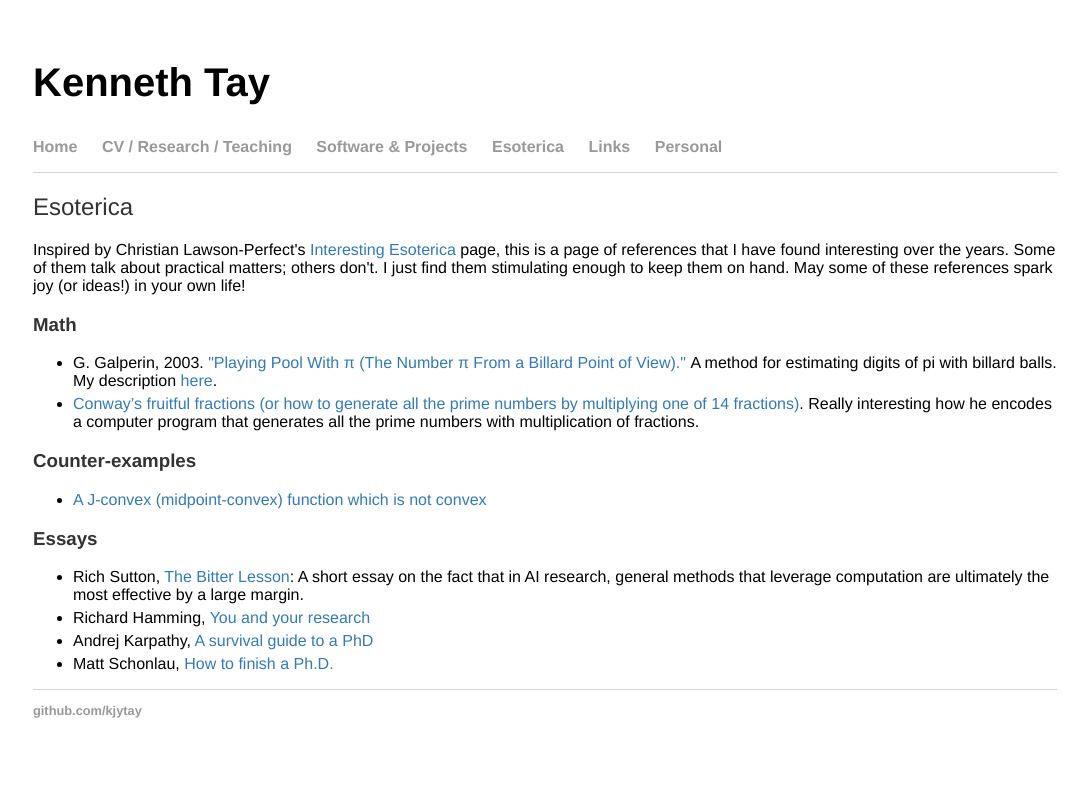
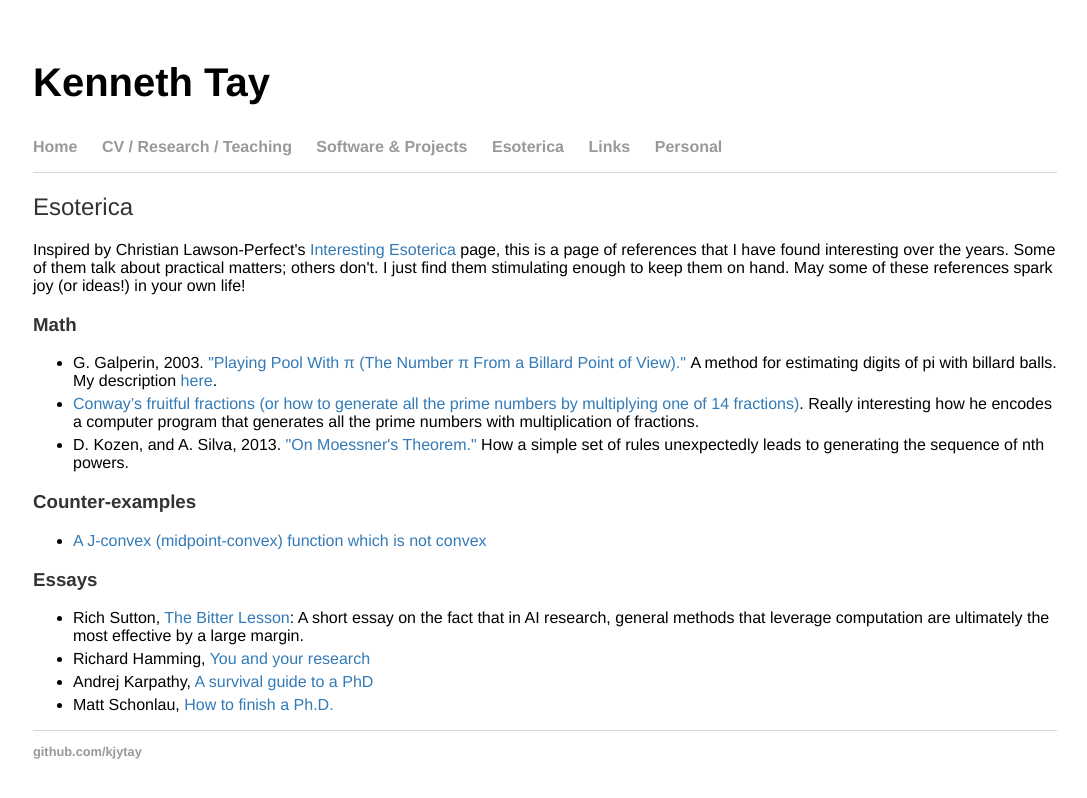
Before and after one commit to kjytay/kjytay.github.io, a Jekyll site: the page built from esoterica/index.html, in a window 1280 px wide. Shown: the top 798 px of the page, without its empty margins (95-1182 px from the left). Built offline with Jekyll 4.4.1, drawn with Linux system fonts in a browser that asks for light colours.

Commit message:
Add esoterica link.

```diff
--- a/esoterica/index.html
+++ b/esoterica/index.html
@@ -12,6 +12,7 @@ May some of these references spark joy (or ideas!) in your own life!
 <ul>
     <li>G. Galperin, 2003. <a href="https://www.maths.tcd.ie/~lebed/Galperin.%20Playing%20pool%20with%20pi.pdf">"Playing Pool With π (The Number π From a Billard Point of View)."</a> A method for estimating digits of pi with billard balls. My description <a href="https://mathematicaloddsandends.wordpress.com/2022/01/03/estimating-digits-of-pi-with-billiard-balls/">here</a>.</li>
     <li><a href="https://mathematicaloddsandends.wordpress.com/2022/04/08/conways-fruitful-fractions-or-how-to-generate-all-the-prime-numbers-by-multiplying-one-of-14-fractions/">Conway’s fruitful fractions (or how to generate all the prime numbers by multiplying one of 14 fractions)</a>. Really interesting how he encodes a computer program that generates all the prime numbers with multiplication of fractions.</li>
+    <li>D. Kozen, and A. Silva, 2013. <a href="https://www.tandfonline.com/doi/abs/10.4169/amer.math.monthly.120.02.131">"On Moessner's Theorem."</a> How a simple set of rules unexpectedly leads to generating the sequence of nth powers.</li>
 </ul>
 
 <h3>Counter-examples</h3>
```
